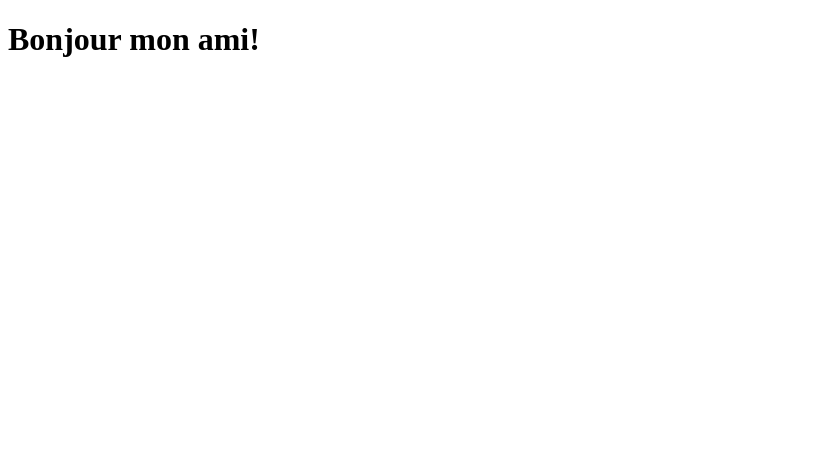
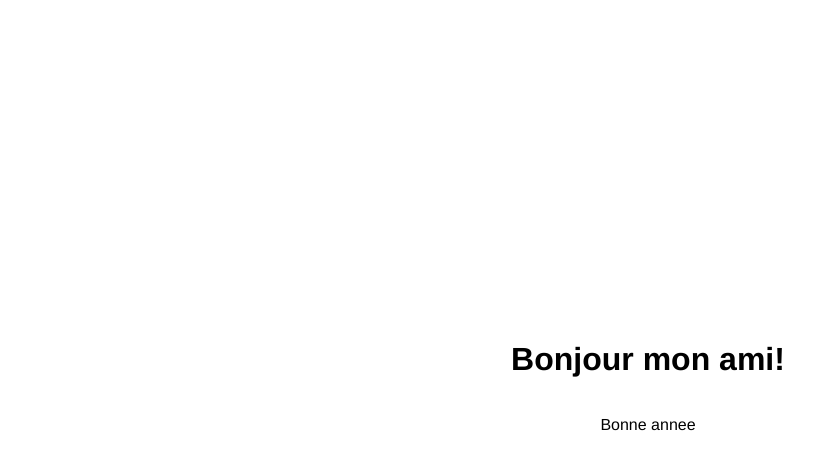
Before and after one commit to roman-afpa/POO_Animal, a plain HTML site: page index.html in a window 1280 px wide. Shown: the whole page, without its empty margins (0-837 px from the left). Drawn offline with Linux system fonts and the light colour scheme.

Commit message:
CSS de h1 et p

```diff
--- a/index.html
+++ b/index.html
@@ -4,7 +4,21 @@
         <title></title>
         <meta charset="utf-8">
     </head>
+    <style type="text/css">
+        h1, p {
+            position:absolute;
+            top: 40%;
+            Width: 100%;
+            font-family: Helvetica;
+            font-size: 100;
+            text-align: center;
+        }
+        p {
+            top: 50%;
+        }
+    </style>
     <body>
         <h1>Bonjour mon ami!</h1>
+        <p>Bonne annee</p>
     </body>
 </html>
```
